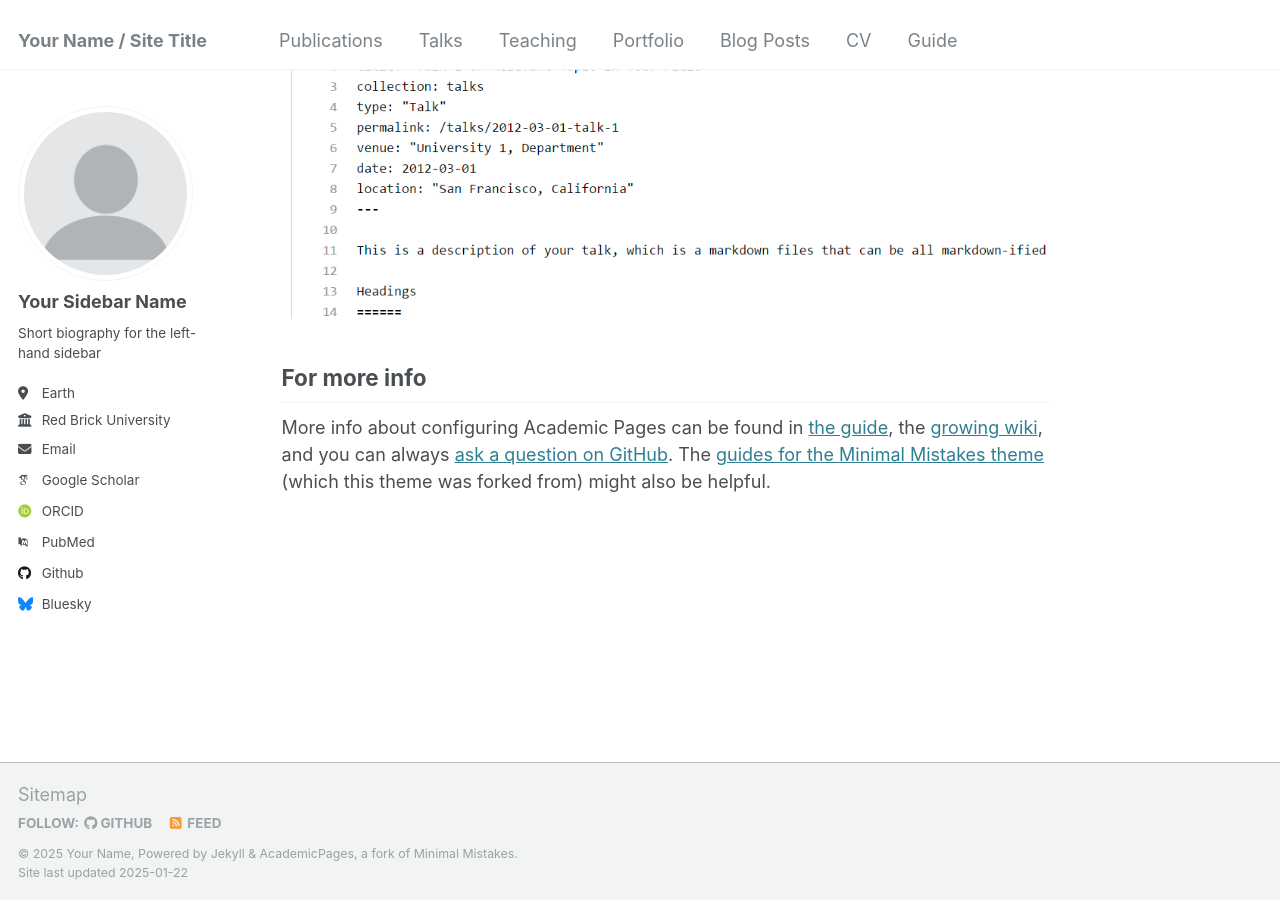
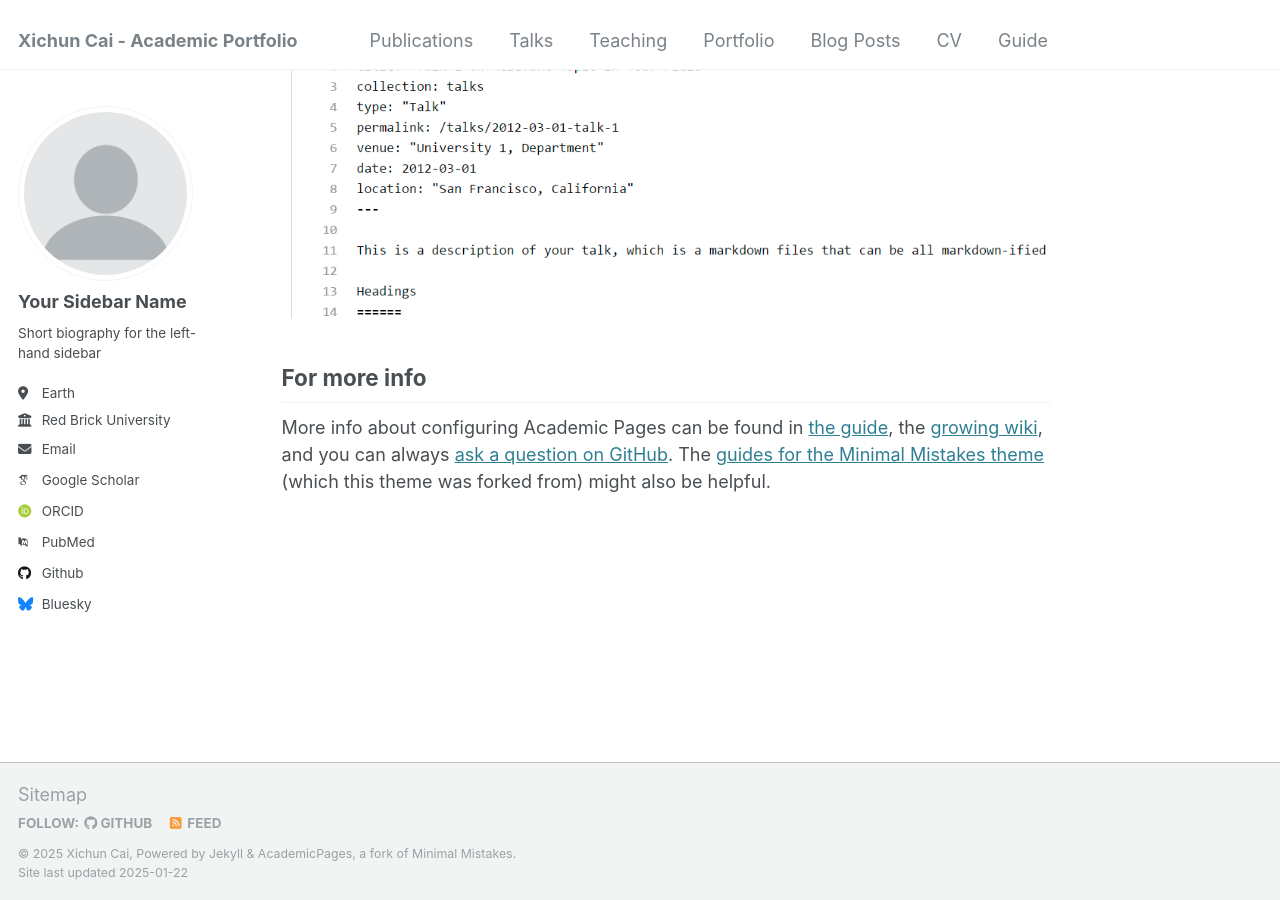
Before and after one commit to Cai-Cai-Zi/Cai-Cai-Zi.github.io, a Jekyll site: the page built from _pages/about.md, in a window 1280 px wide and 900 px high, scrolled down 2643 px. Built offline with Jekyll 4.4.1, drawn with Linux system fonts in a browser that asks for light colours; some web fonts are replaced.

Commit message:
first change

```diff
--- a/_config.yml
+++ b/_config.yml
@@ -8,13 +8,13 @@
 
 # Basic Site Settings
 locale                   : "en-US"
-title                    : "Your Name / Site Title"
+title                    : "Xichun Cai - Academic Portfolio"
 title_separator          : "-"
-name                     : &name "Your Name"
-description              : &description "personal description"
-url                      : https://academicpages.github.io # the base hostname & protocol for your site e.g. "https://[your GitHub username].github.io"
+name                     : &name "Xichun Cai"
+description              : &description "A portfolio showcasing academic achievements, projects, and blogs."
+url                      : https://cai_cai_zi.github.io # the base hostname & protocol for your site e.g. "https://[your GitHub username].github.io"
 baseurl                  : "" # the subpath of your site, e.g. "/blog"
-repository               : "academicpages/academicpages.github.io"
+repository               : "Cai-Cai-Zi/cai_cai_zi.github.io"
 
 # Site Author - The following control what appear as part of the author content on the side bar.
 #               If a field is blank the icon and link will not appear, otherwise it will be shown.
```
